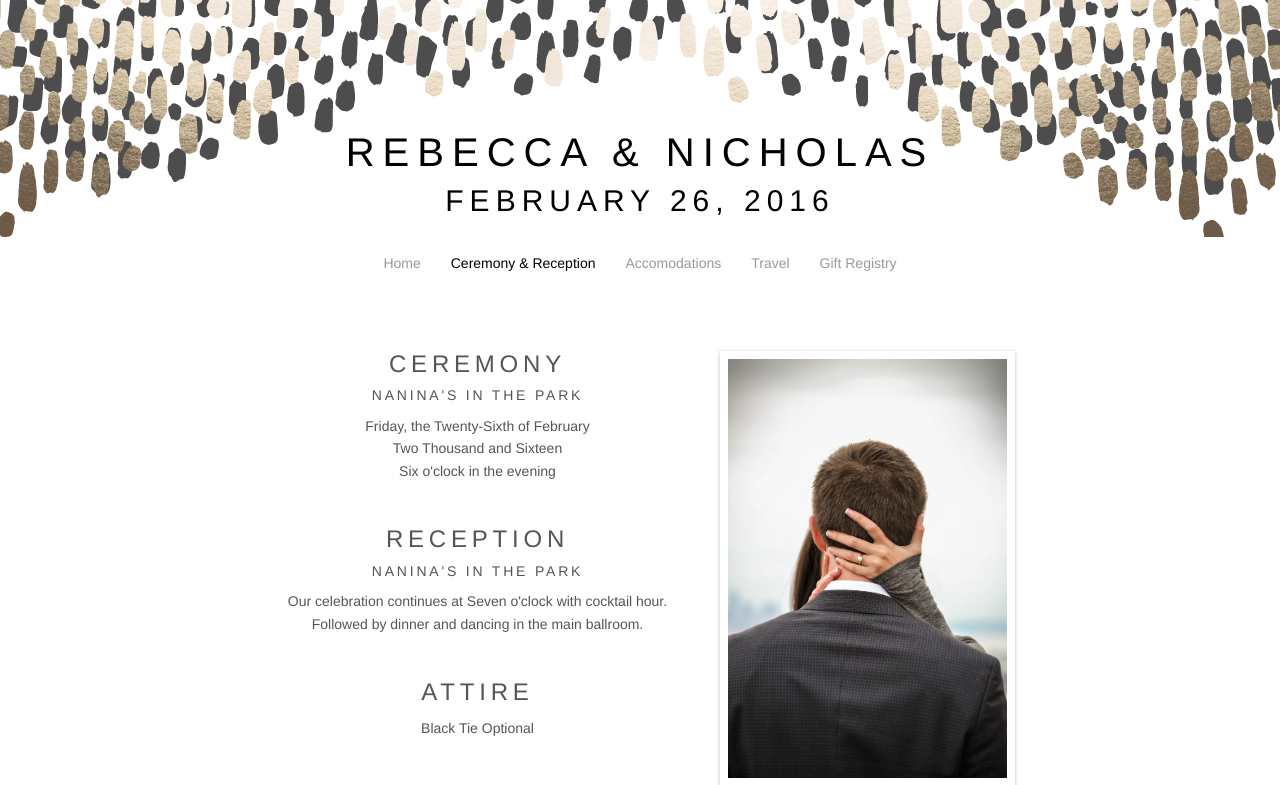
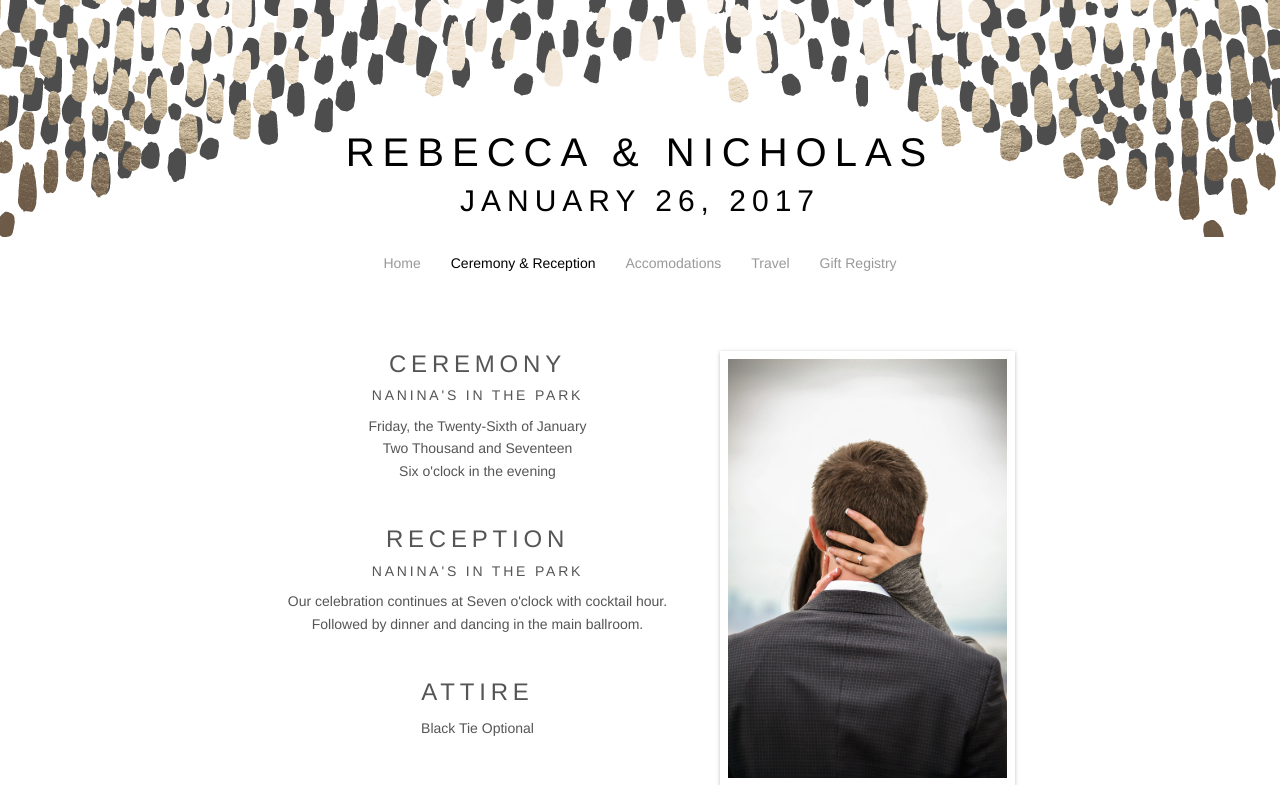
Before and after one commit to fmarvez/linaresburrowswedding, a PHP site: page /ceremony.php in a window 1280 px wide. Shown: the top 785 px of the page. Run offline with PHP 8.4, Linux system fonts and the light colour scheme; some libraries are stand-ins or nearby versions.

Commit message:
updated date

```diff
--- a/ceremony.php
+++ b/ceremony.php
@@ -22,7 +22,7 @@ require_once("includes/header.php");
                             <hr/>-->
                             <h3>Ceremony</h3>
                             <h5>Nanina's In The Park</h5>
-                            <p class="bio">Friday, the Twenty-Sixth of February<br/>Two Thousand and Sixteen<br/>Six o'clock in the evening</p>
+                            <p class="bio">Friday, the Twenty-Sixth of January<br/>Two Thousand and Seventeen<br/>Six o'clock in the evening</p>
                             <p>&nbsp;</p>
                             <h3>Reception</h3>
                             <h5>Nanina's In The Park</h5>
--- a/includes/header.php
+++ b/includes/header.php
@@ -27,7 +27,7 @@
                     <span class="m-hero-text" style="margin-bottom: 10px !important">Rebecca &amp; Nicholas<span/>
                 </h1>
                 <h2 style="margin-bottom: -10px !important">
-                    February 26, 2016
+                    January 26, 2017
                 </h2>
             </div>
         </div>
```
